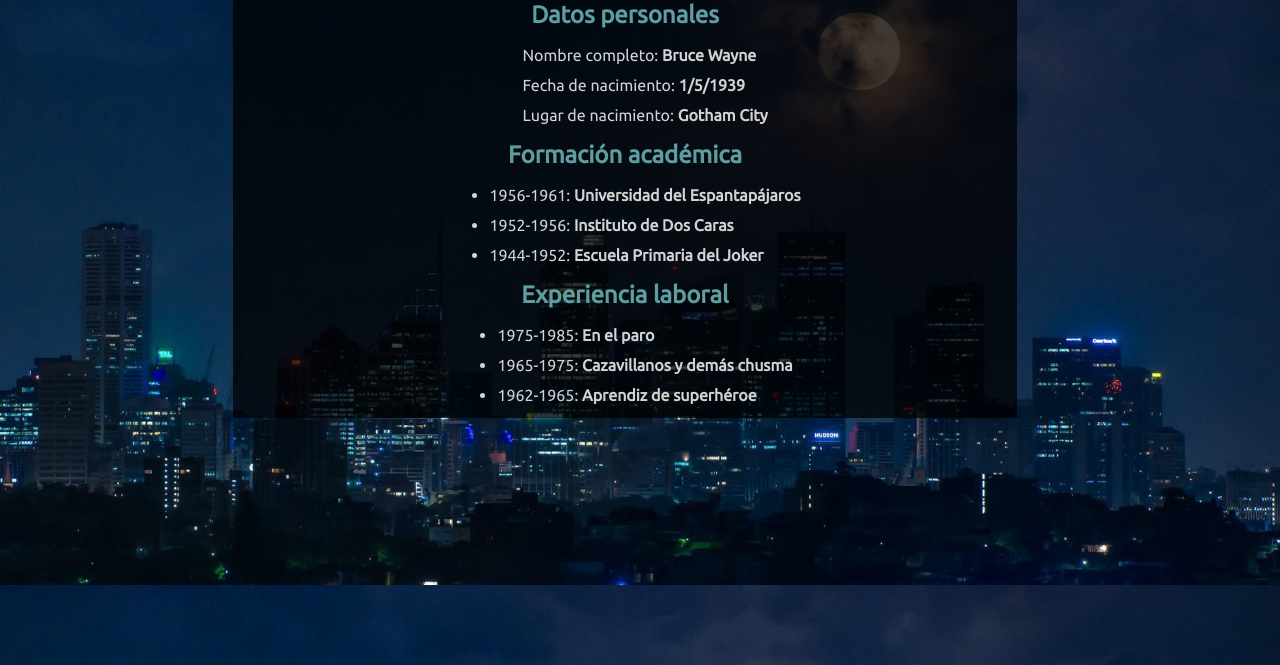
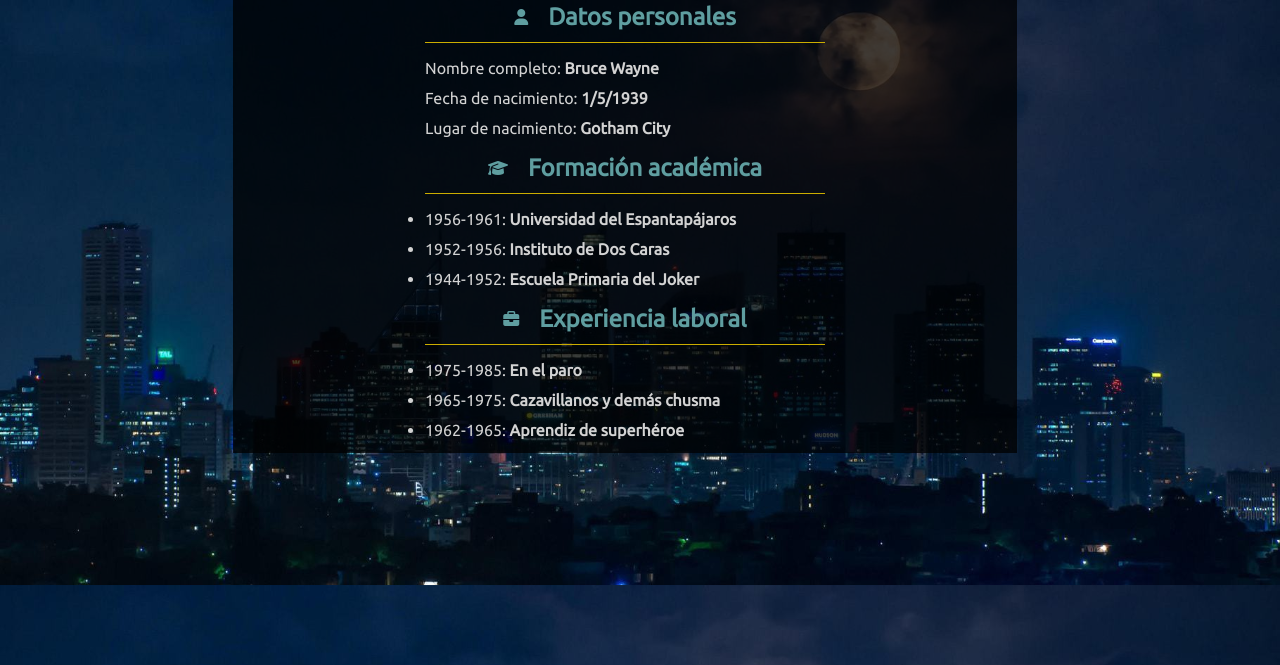
Before and after one commit to ittehcuos/cvbatman, a plain HTML site: page index.html in a window 1280 px wide. Shown: the part 135-800 px from the top of the page. Drawn offline with Linux system fonts and the light colour scheme.

Commit message:
agregue bordes, iconos y  color

```diff
--- a/index.html
+++ b/index.html
@@ -8,29 +8,37 @@
        <link rel="preconnect" href="https://fonts.googleapis.com">
        <link rel="preconnect" href="https://fonts.gstatic.com" crossorigin>
        <link href="https://fonts.googleapis.com/css2?family=Montserrat:wght@500&family=Roboto:ital,wght@0,100;0,300;0,400;0,500;0,700;1,100;1,300;1,400;1,500;1,700&family=Ubuntu:ital@0;1&display=swap" rel="stylesheet">
+       <!-- CDN Font Awesom-->
+       <link rel="stylesheet" href="https://cdnjs.cloudflare.com/ajax/libs/font-awesome/6.1.1/css/all.min.css" >
        <title>Curriculum Vitae</title>
 </head>
 <body>
        <div id="container">
               <h1>Curriculum Vitae de Bruce Wayne</h1>
-              <h2>Datos personales</h2>
+              <div class="primero">
+                     <div class="personal"><i class="fa-solid fa-user"></i><h2>Datos personales</h2></div>
                      <ul style="list-style: none;" class="personal">
                             <li>Nombre completo: <strong>Bruce Wayne</strong></li>
                             <li>Fecha de nacimiento: <strong>1/5/1939</strong></li>
                             <li>Lugar de nacimiento: <strong>Gotham City</strong></li>
                      </ul>
-              <h2>Formación académica</h2>
+              </div>
+              <div class="segundo">
+                     <div class="estudios"><i class="fa-solid fa-graduation-cap"></i><h2>Formación académica</h2></div>
                      <ul>
                             <li>1956-1961: <strong>Universidad del Espantapájaros</strong></li>
                             <li>1952-1956: <strong>Instituto de Dos Caras</strong></li>
                             <li>1944-1952: <strong>Escuela Primaria del Joker</strong></li>
                      </ul>
-              <h2>Experiencia laboral</h2>
+              </div>
+              <div class="tercero">
+                     <div class="trabajo"><i class="fa-solid fa-briefcase"></i><h2>Experiencia laboral</h2></div>
                      <ul>
                             <li>1975-1985: <strong>En el paro</strong></li>
                             <li>1965-1975: <strong>Cazavillanos y demás chusma</strong></li>
                             <li>1962-1965: <strong>Aprendiz de superhéroe</strong></li>
                      </ul>
               </div>
+       </div>
 </body>
 </html>
--- a/style.css
+++ b/style.css
@@ -28,13 +28,72 @@ body {
 h1{
        color: cadetblue;
        line-height: 50px;
-
+       /*text-shadow: 0px 1px #cbad00;*/
+       border: solid .4px #cbad00;
+       padding-left: 10px;
+       padding-right: 10px;
 }
 h2 {
        color: cadetblue;
        line-height: 50px;
 }
+
+div.personal {
+       display: flex;
+       flex-direction: row;
+       justify-content: center;
+       align-items: center;
+       border-bottom: solid 1px #cbad00;
+       margin-bottom: 10px;
+}
+
+i.fa-solid.fa-user{
+       font-weight: 900;
+       margin-right: 20px;
+       color: cadetblue;
+}
 ul{
        line-height: 30px;
        text-align: left;
+       padding: 0;
 }
+
+div.estudios {
+       display: flex;
+       flex-direction: row;
+       justify-content: center;
+       align-items: center;
+       border-bottom: solid 1px #cbad00;
+       margin-bottom: 10px;
+}
+
+i.fa-solid.fa-graduation-cap {
+       font-weight: 900;
+       margin-right: 20px;
+       color: cadetblue;
+}
+
+div.trabajo {
+       display: flex;
+       flex-direction: row;
+       justify-content: center;
+       align-items: center;
+       border-bottom: solid 1px #cbad00;
+       margin-bottom: 10px;
+}
+
+i.fa-solid.fa-briefcase {
+       font-weight: 900;
+       margin-right: 20px;
+       color: cadetblue;
+}
+
+div.primero {
+       width: 400px;
+}
+div.segundo {
+       width: 400px;
+}
+div.tercero {
+       width: 400px;
+}
```
Lines whose indentation alone changed are shown as unchanged.
